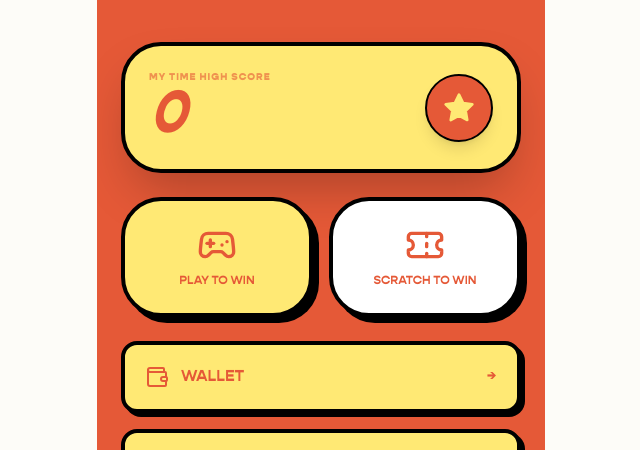
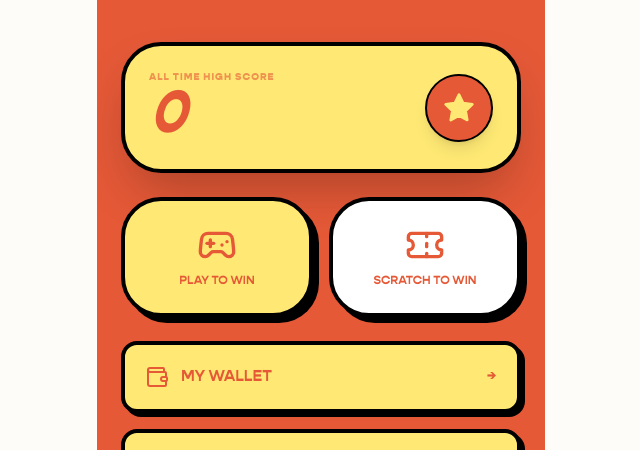
Before and after one commit to JaydenElworthy/burgerstack, a Next.js app: page / in a window 1280 px wide. Shown: the part 255-705 px from the top of the page, without its empty margins (319-959 px from the left). Built offline with nearby package versions, Linux system fonts and the light colour scheme; no server answers.

Commit message:
Update page.js

```diff
--- a/app/page.js
+++ b/app/page.js
@@ -66,7 +66,7 @@ export default function Home() {
       {/* Points Card */}
       <div className="bg-[#FFE974] text-[#E55937] p-6 rounded-[2.5rem] mb-6 shadow-2xl flex justify-between items-center border-4 border-black">
         <div>
-          <p className="text-[10px] uppercase font-black opacity-60 tracking-widest text-[#E55937]"> My Time High Score</p>
+          <p className="text-[10px] uppercase font-black opacity-60 tracking-widest text-[#E55937]"> All Time High Score</p>
           <p className="text-6xl font-bold italic tracking-tighter leading-none">
             {profile ? profile.high_score : '0'}
           </p>
@@ -90,7 +90,7 @@ export default function Home() {
 
       <div className="space-y-4 mb-10">
         <Link href="/wallet" className="w-full bg-[#FFE974] border-4 border-black p-5 rounded-2xl flex justify-between items-center font-bold uppercase shadow-[4px_4px_0px_0px_rgba(0,0,0,1)] text-[#E55937]">
-          <span className="flex items-center gap-3"><Wallet size={24}/> Wallet</span>
+          <span className="flex items-center gap-3"><Wallet size={24}/>My Wallet</span>
           <span>→</span>
         </Link>
 
```
